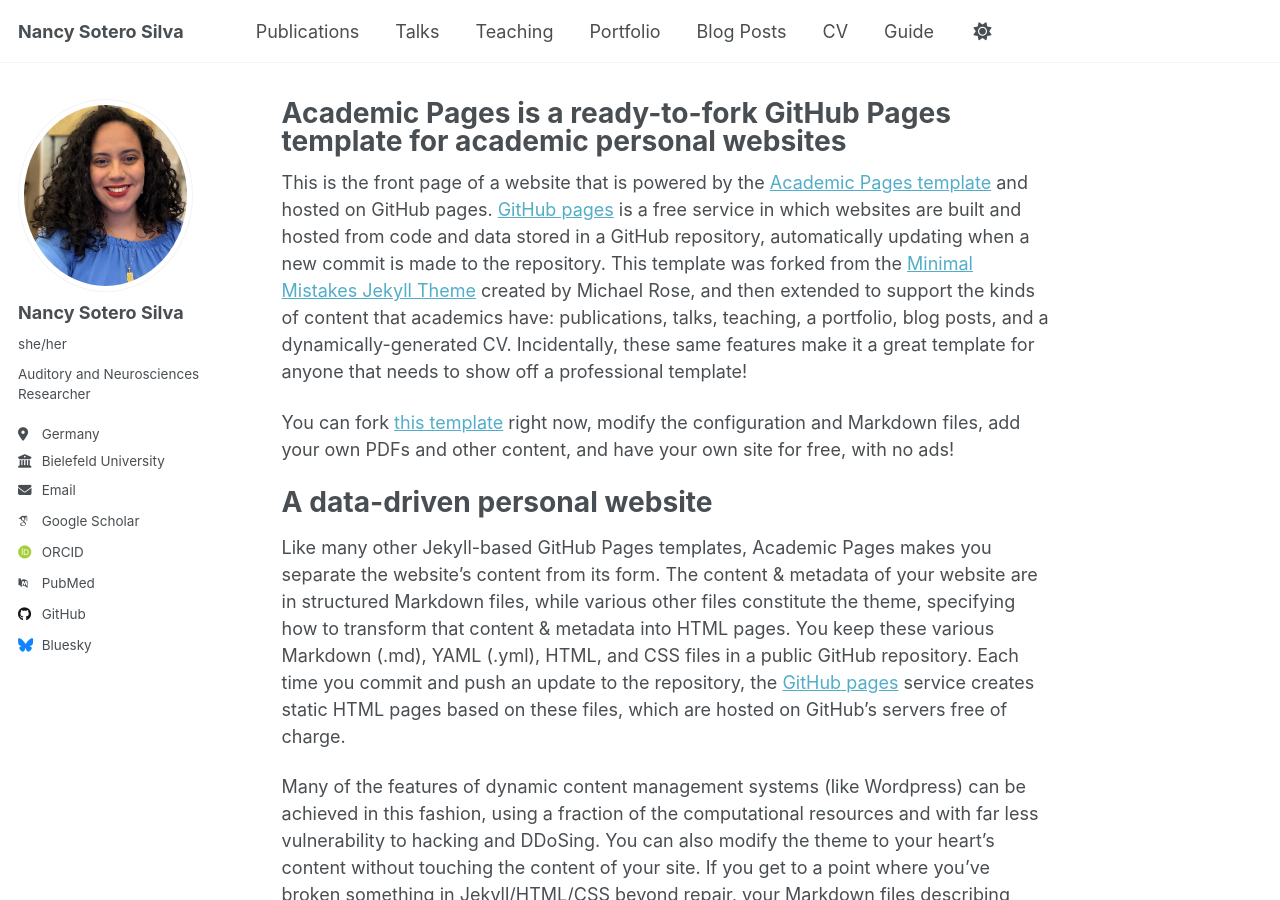
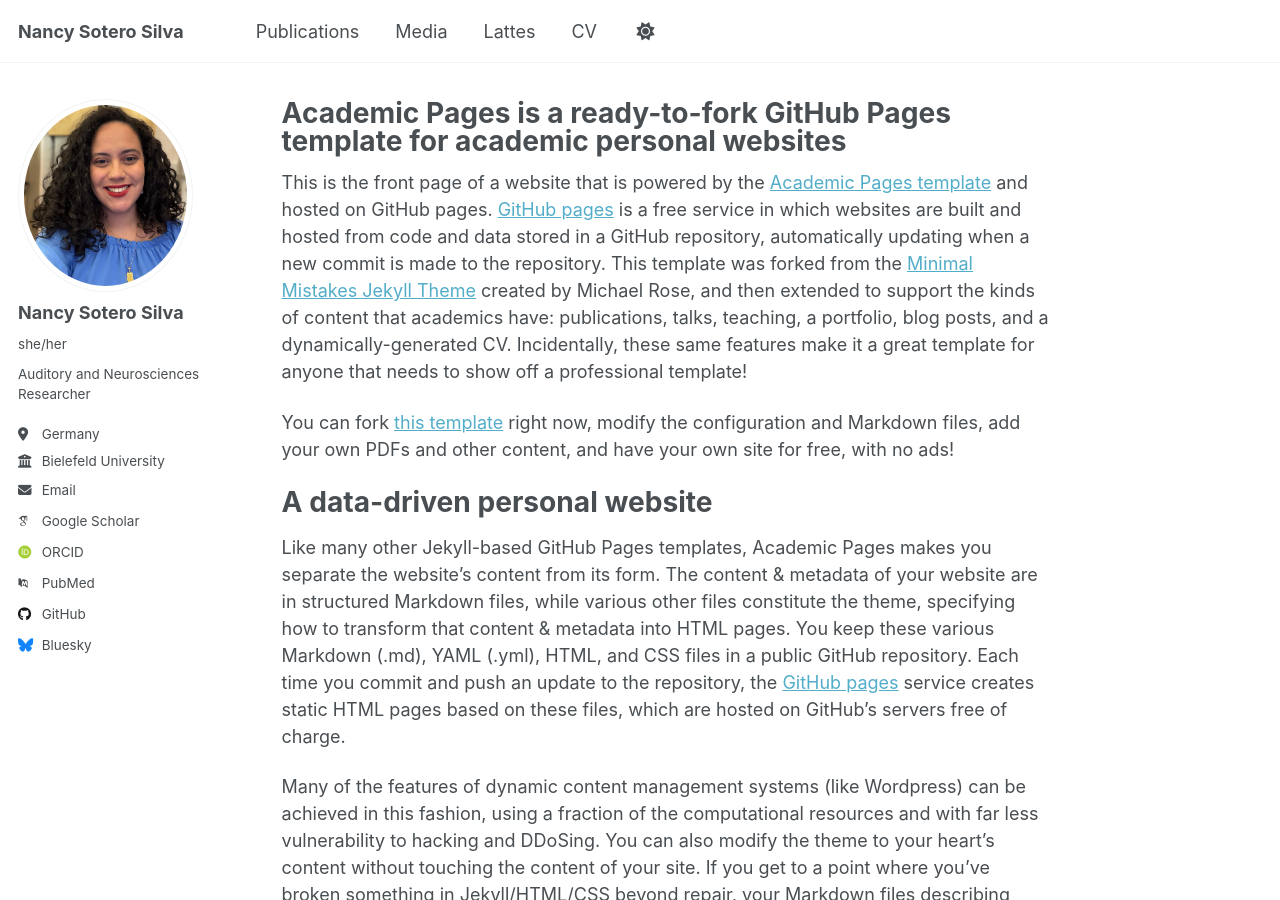
Before and after one commit to nancysotero/neuronency, a Jekyll site: the page built from _pages/about.md, in a window 1280 px wide and 900 px high. Built offline with Jekyll 4.4.1, drawn with Linux system fonts in a browser that asks for light colours; some web fonts are replaced; a script that is not in the unit is left out.

Commit message:
Update navigation.yml

```diff
--- a/_data/navigation.yml
+++ b/_data/navigation.yml
@@ -11,17 +11,17 @@ main:
   - title: "Publications"
     url: /publications/
 
-  - title: "Talks"
-    url: /talks/
+  #- title: "Talks"
+  #  url: /talks/
 
-  - title: "Teaching"
-    url: /teaching/
+  - title: "Media"
+    url: /media/
 
-  - title: "Portfolio"
-    url: /portfolio/
+  - title: "Lattes"
+    url: /lattes/
 
-  - title: "Blog Posts"
-    url: /year-archive/
+  #- title: "Blog Posts"
+  #  url: /year-archive/
 
   - title: "CV"
     url: /cv/
@@ -29,5 +29,5 @@ main:
   # - title: "CV"
   #   url: /cv-json/
 
-  - title: "Guide"
-    url: /markdown/
+  #- title: "Guide"
+  #  url: /markdown/
```
